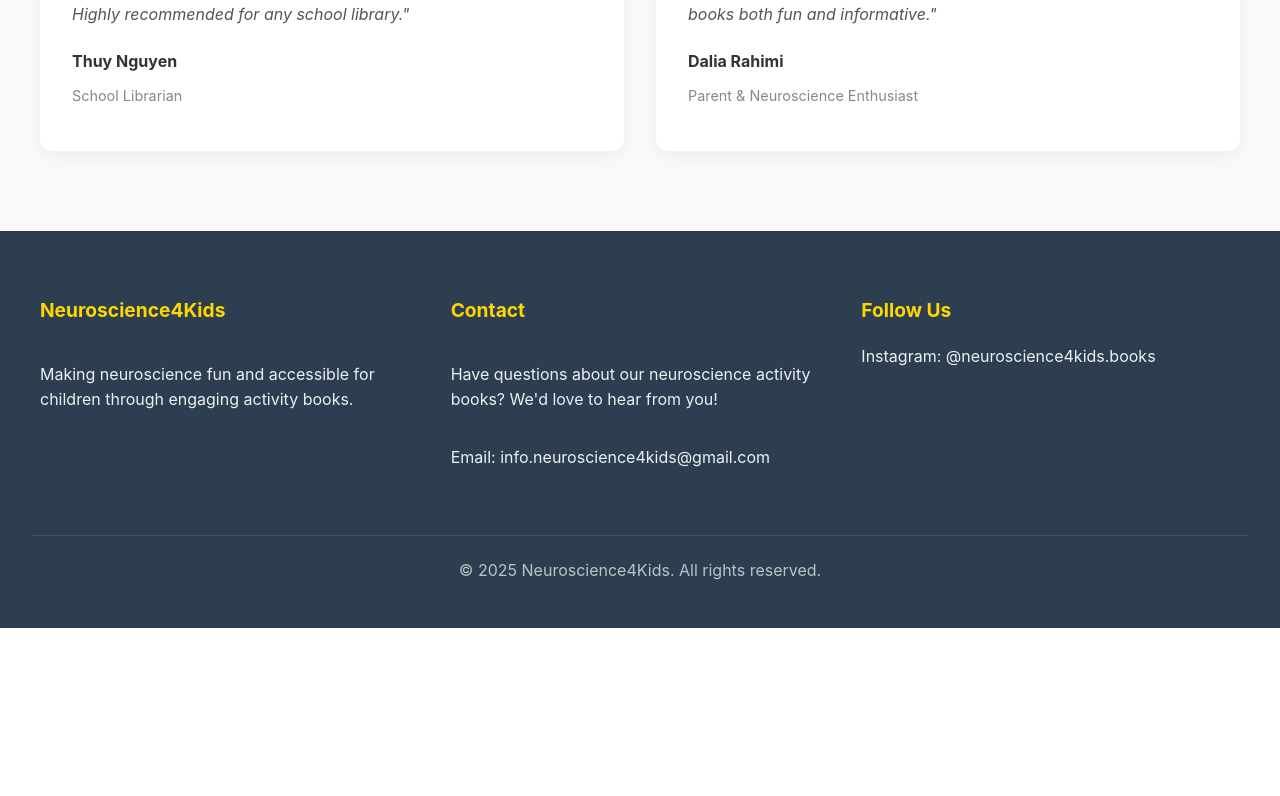
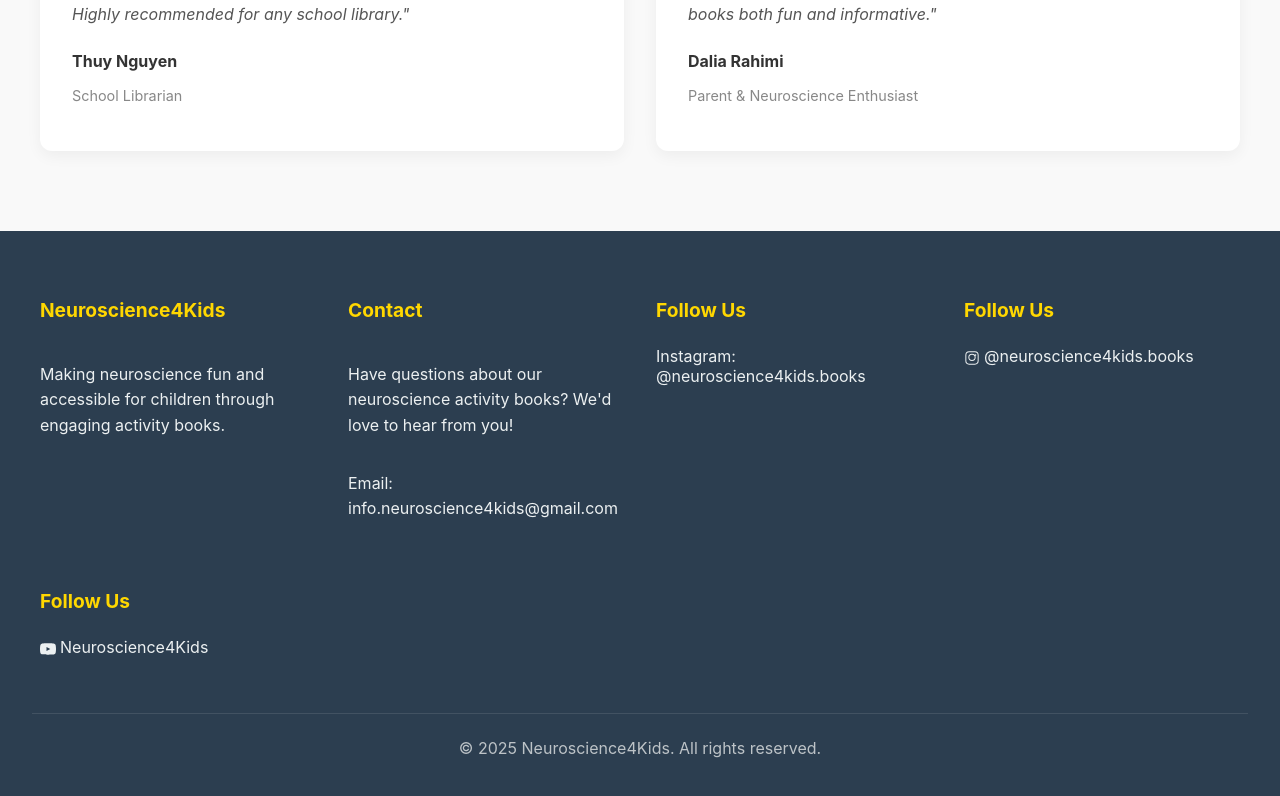
Before and after one commit to anazz-dev/neuro-kids, a React (Create React App) app: page / in a window 1280 px wide. Shown: the part 6281-7077 px from the top of the page. Before the commit the page ends 6909 px from the top, so only its background shows below. Built offline with nearby package versions, Linux system fonts and the light colour scheme.

Commit message:
Update Footer.js

```diff
--- a/src/components/Footer.js
+++ b/src/components/Footer.js
@@ -77,6 +77,50 @@ const Footer = () => {
           </SocialLink>
         </FooterSection>
 
+        <FooterSection>
+          <FooterTitle>Follow Us</FooterTitle>
+          <SocialLink
+            href="https://www.instagram.com/neuroscience4kids.books/"
+            target="_blank"
+            rel="noopener noreferrer"
+          >
+            <svg
+              xmlns="http://www.w3.org/2000/svg"
+              width="16"
+              height="16"
+              viewBox="0 0 24 24"
+              fill="currentColor"
+              style={{ verticalAlign: 'middle', marginRight: 4 }}
+            >
+              <path d="M7.75 2h8.5A5.75 5.75 0 0 1 22 7.75v8.5A5.75 5.75 0 0 1 16.25 22h-8.5A5.75 5.75 0 0 1 2 16.25v-8.5A5.75 5.75 0 0 1 7.75 2zm0 1.5A4.25 4.25 0 0 0 3.5 7.75v8.5A4.25 4.25 0 0 0 7.75 20.5h8.5a4.25 4.25 0 0 0 4.25-4.25v-8.5A4.25 4.25 0 0 0 16.25 3.5h-8.5zm4.25 2a5.5 5.5 0 1 1 0 11 5.5 5.5 0 0 1 0-11zm0 1.5a4 4 0 1 0 0 8 4 4 0 0 0 0-8zm5.25-.75a1.25 1.25 0 1 1 0 2.5 1.25 1.25 0 0 1 0-2.5z" />
+            </svg>
+            @neuroscience4kids.books
+          </SocialLink>
+       </FooterSection>
+
+      <FooterSection>
+        <FooterTitle>Follow Us</FooterTitle>
+        <SocialLink
+          href="https://www.youtube.com/@NeuroscienceForKids?sub_confirmation=1"
+          target="_blank"
+          rel="noopener noreferrer"
+        >
+          <svg
+            xmlns="http://www.w3.org/2000/svg"
+            width="16"
+            height="16"
+            viewBox="0 0 24 24"
+            fill="currentColor"
+            style={{ verticalAlign: 'middle', marginRight: 4 }}
+          >
+            <path d="M23.499 6.203a2.999 2.999 0 0 0-2.112-2.118C19.78 3.5 12 3.5 12 3.5s-7.78 0-9.387.585a3 3 0 0 0-2.112 2.118A31.53 31.53 0 0 0 0 12a31.53 31.53 0 0 0 .501 5.797 2.999 2.999 0 0 0 2.112 2.118C4.22 20.5 12 20.5 12 20.5s7.78 0 9.387-.585a3 3 0 0 0 2.112-2.118A31.53 31.53 0 0 0 24 12a31.53 31.53 0 0 0-.501-5.797zM9.75 15.02V8.98L15.5 12l-5.75 3.02z" />
+          </svg>
+          Neuroscience4Kids
+        </SocialLink>
+      </FooterSection>
+
+
+
       </FooterContent>
 
       <Copyright>
```
